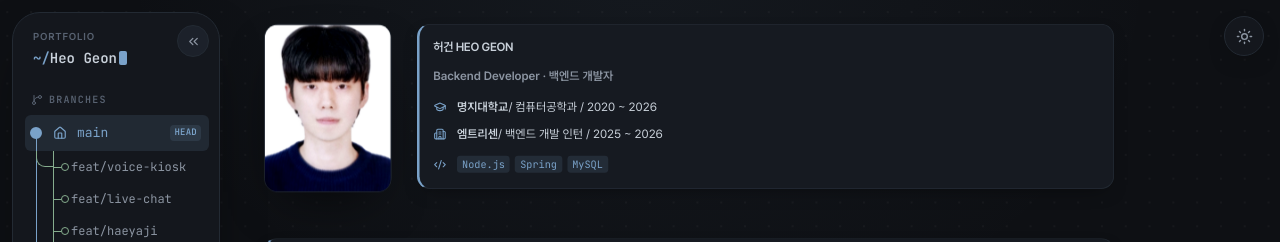
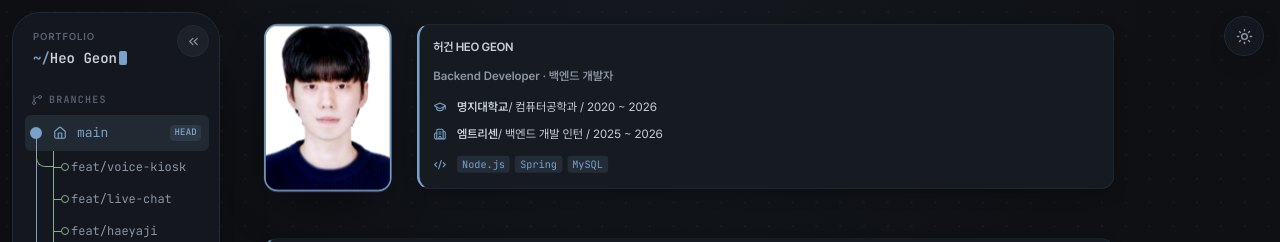
Before and after one commit to HUHGEON/portfolio, a Next.js app: page / in a window 1280 px wide. Shown: the top 242 px of the page. Built offline with nearby package versions, Linux system fonts and the light colour scheme.

Commit message:
style: 프로필 사진 테두리를 사이트 accent(블루)로 변경

```diff
--- a/src/components/canvas/workflow-canvas.tsx
+++ b/src/components/canvas/workflow-canvas.tsx
@@ -1264,7 +1264,7 @@ function MarkdownNode({
               : node.image.frame === "outline"
                 ? "flex items-center justify-center overflow-hidden rounded-2xl border border-[var(--border)] bg-transparent"
                 : node.image.frame === "soft"
-                  ? "overflow-hidden rounded-2xl border border-[var(--border)] bg-[var(--card-2)] shadow-[var(--shadow)]"
+                  ? "overflow-hidden rounded-2xl border-2 border-[var(--accent)] bg-[var(--card-2)] shadow-[var(--shadow)]"
                   : node.image.frame === "plain" || node.appearance === "transparent"
                     ? "overflow-hidden"
                     : "overflow-hidden rounded-2xl border border-[var(--border)] bg-[var(--card-2)] shadow-[var(--shadow-sm)]"
```
